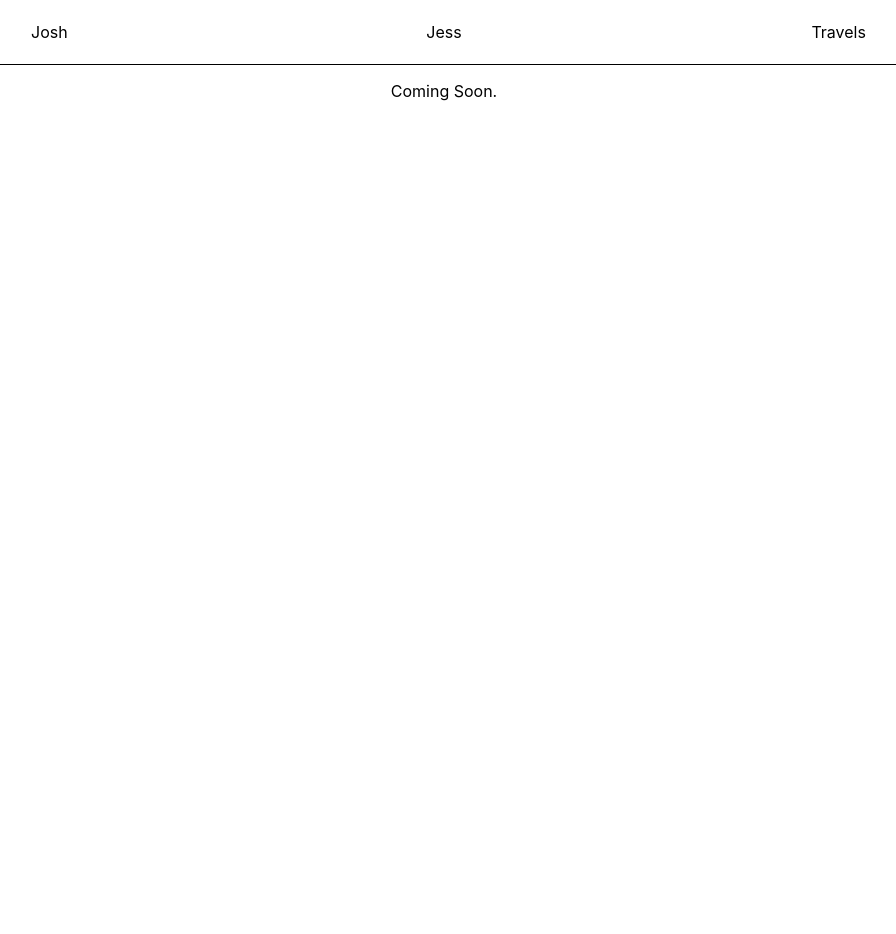
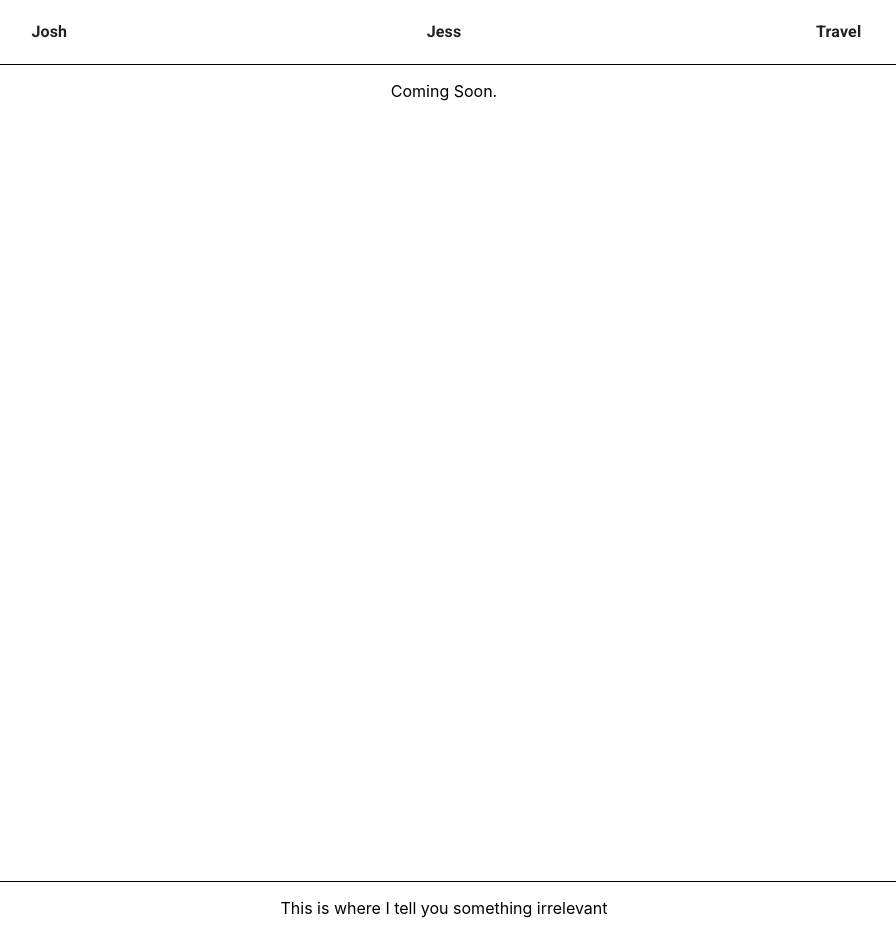
Before and after one commit to Joshhw/party-site, a React (Create React App) app in the folder jessandjosh/: page / in a window 1280 px wide. Shown: the whole page, without its empty margins (196-1092 px from the left). Before the commit the page ends 800 px from the top, so only its background shows below. Built offline with nearby package versions, Linux system fonts and the light colour scheme.

Commit message:
basic layout of home page

```diff
--- a/jessandjosh/src/app/App.tsx
+++ b/jessandjosh/src/app/App.tsx
@@ -1,16 +1,15 @@
 import React from 'react';
-import logo from './logo.svg';
 import './App.css';
 import Header from '../header/Header';
+import Footer from '../footer/Footer';
+import Body from '../body/Body';
 
 const App: React.FC = () => {
   return (
     <div className="App">
       <Header />
-      {/* <header className="App-header">
-        <img src={logo} className="App-logo" alt="logo" /> */}
-      <p>Coming Soon.</p>
-      {/* </header> */}
+      <Body />
+      <Footer />
     </div>
   );
 };
--- /dev/null
+++ b/jessandjosh/src/body/Body.tsx
@@ -0,0 +1,16 @@
+import React from 'react';
+import style from 'styled-components';
+
+const BodyWrapper = style.div`
+  position: relative;
+  min-height: 100vh;
+`;
+const Body: React.FC = () => {
+  return (
+    <BodyWrapper>
+      <p>Coming Soon.</p>
+    </BodyWrapper>
+  );
+};
+
+export default Body;
--- /dev/null
+++ b/jessandjosh/src/footer/Footer.tsx
@@ -0,0 +1,23 @@
+import React from 'react';
+import styled from 'styled-components';
+import { Container } from '@material-ui/core';
+
+const FooterWrapper = styled.div`
+  border-top: 1px solid black;
+  text-align: center;
+  padding: 1em;
+`;
+
+const Footer: React.FC = () => {
+  return (
+    <React.Fragment>
+      <Container maxWidth="lg">
+        <FooterWrapper>
+          This is where I tell you something irrelevant
+        </FooterWrapper>
+      </Container>
+    </React.Fragment>
+  );
+};
+
+export default Footer;
--- a/jessandjosh/src/header/Header.tsx
+++ b/jessandjosh/src/header/Header.tsx
@@ -4,10 +4,15 @@ import Container from '@material-ui/core/Container';
 import Grid from '@material-ui/core/Grid';
 import Typography from '@material-ui/core/Typography';
 import styled from 'styled-components';
+import Link from '@material-ui/core/Link';
 
 const ToolbarWrapper = styled.div`
   border-bottom: 1px solid black;
   flex-grow: 1;
+`;
+
+const StyledLink = styled(Link)`
+  font-weight: bold;
 `;
 
 const Header: React.FC = () => {
@@ -23,13 +28,25 @@ const Header: React.FC = () => {
               alignItems="center"
             >
               <Grid item lg>
-                Josh
+                <Typography>
+                  <StyledLink color="textPrimary" href="#">
+                    Josh
+                  </StyledLink>
+                </Typography>
               </Grid>
               <Grid item lg>
-                Jess
+                <Typography>
+                  <StyledLink color="textPrimary" href="#">
+                    Jess
+                  </StyledLink>
+                </Typography>
               </Grid>
               <Grid item lg>
-                Travels
+                <Typography>
+                  <StyledLink color="textPrimary" href="">
+                    Travel
+                  </StyledLink>
+                </Typography>
               </Grid>
             </Grid>
           </Toolbar>
```
